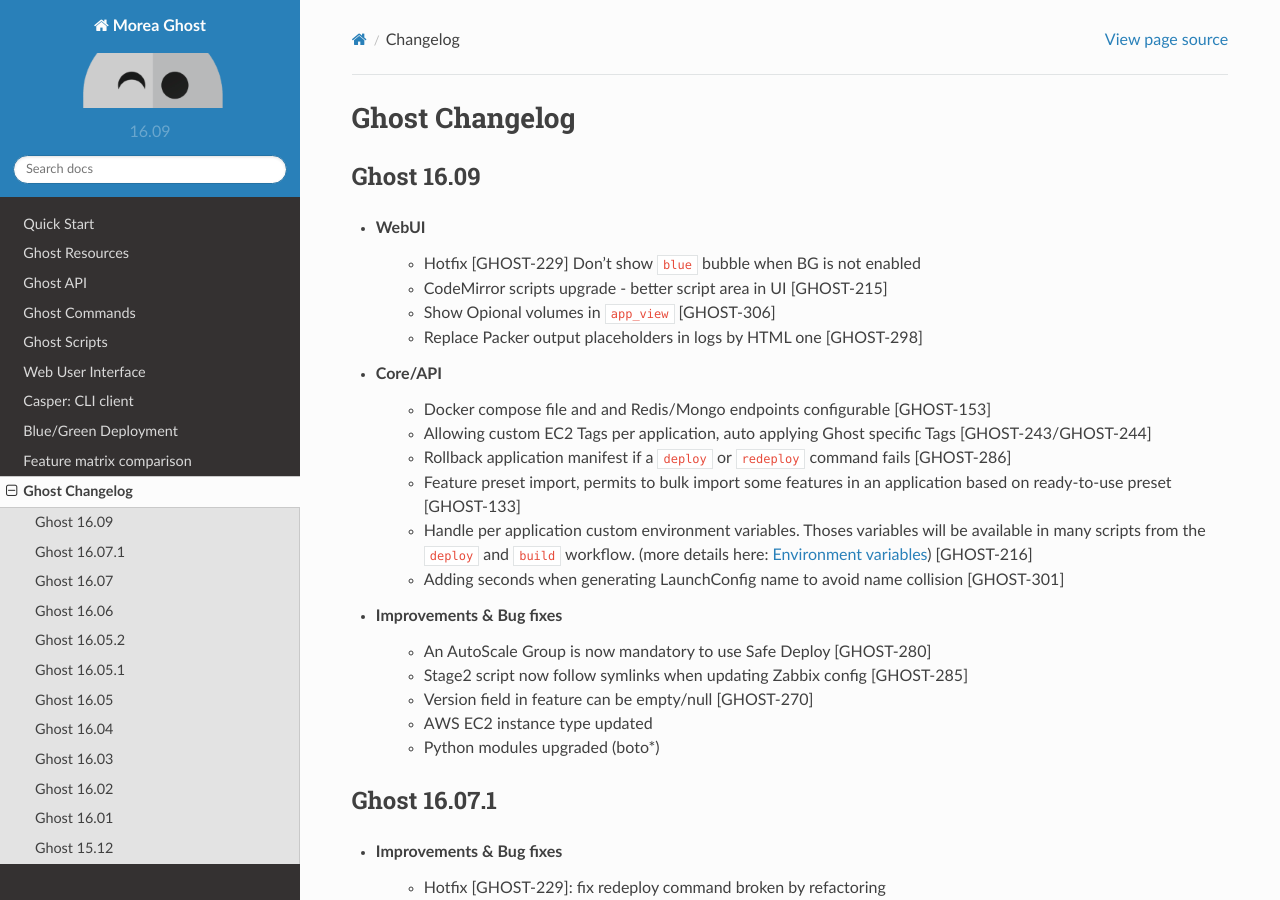
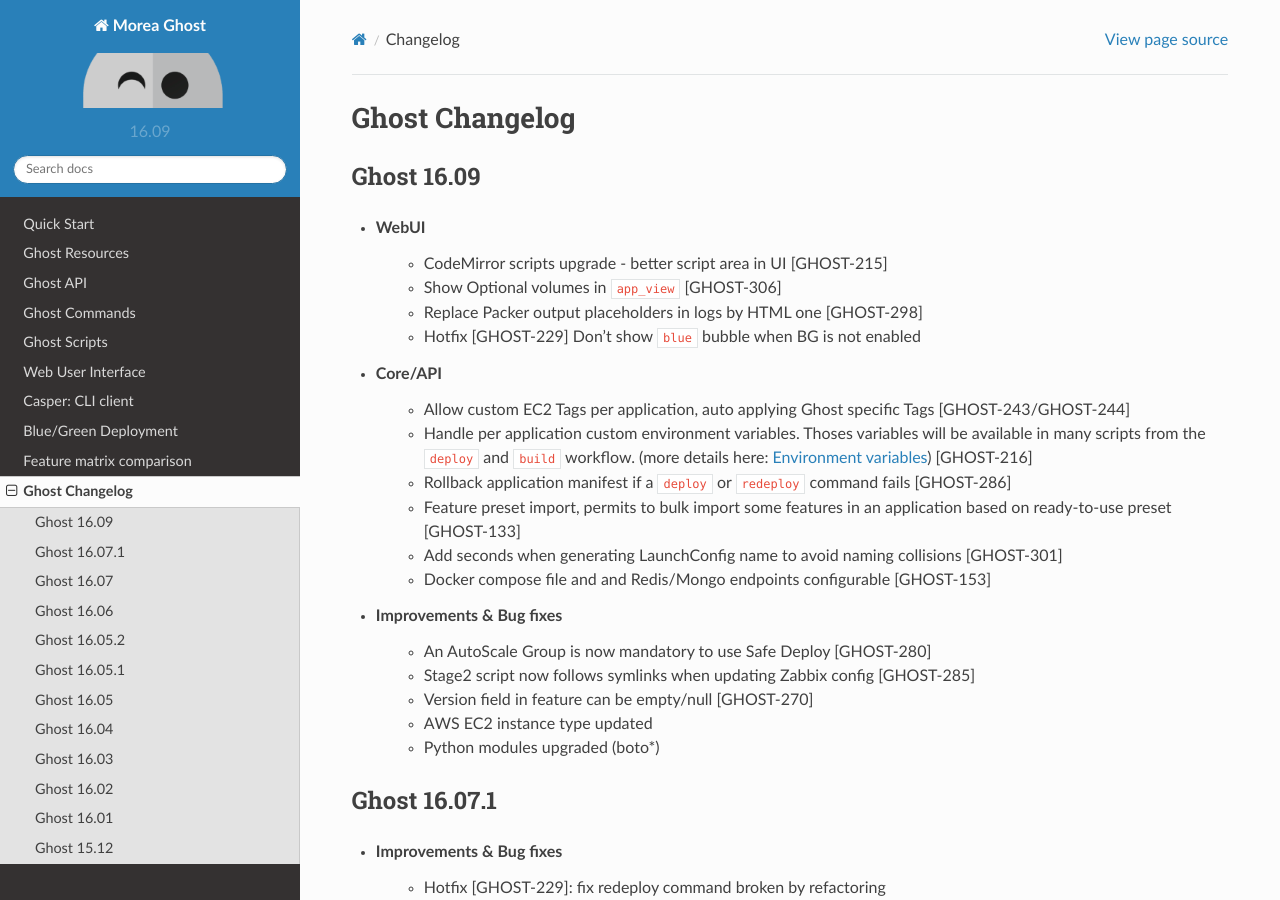
Before and after one commit to claranet/cloud-deploy-docs, a Sphinx documentation site: the page built from source/rst/changelog.rst, in a window 1280 px wide and 900 px high. Built offline with Sphinx 7.4.7 and the Read the Docs theme 2.0.0, drawn with Linux system fonts in a browser that asks for light colours.

Commit message:
Typo fix in Changelog

```diff
--- a/source/rst/changelog.rst
+++ b/source/rst/changelog.rst
@@ -12,22 +12,22 @@
 -----------
 
 * WebUI
+    - CodeMirror scripts upgrade - better script area in UI [GHOST-215]
+    - Show Optional volumes in ``app_view`` [GHOST-306]
+    - Replace Packer output placeholders in logs by HTML one [GHOST-298]
     - Hotfix [GHOST-229] Don't show ``blue`` bubble when BG is not enabled
-    - CodeMirror scripts upgrade - better script area in UI [GHOST-215]
-    - Show Opional volumes in ``app_view`` [GHOST-306]
-    - Replace Packer output placeholders in logs by HTML one [GHOST-298]
 
 * Core/API
-    - Docker compose file and and Redis/Mongo endpoints configurable [GHOST-153]
-    - Allowing custom EC2 Tags per application, auto applying Ghost specific Tags [GHOST-243/GHOST-244]
+    - Allow custom EC2 Tags per application, auto applying Ghost specific Tags [GHOST-243/GHOST-244]
+    - Handle per application custom environment variables. Thoses variables will be available in many scripts from the ``deploy`` and ``build`` workflow. (more details here: :ref:`scripts_vars`) [GHOST-216]
     - Rollback application manifest if a ``deploy`` or ``redeploy`` command fails [GHOST-286]
     - Feature preset import, permits to bulk import some features in an application based on ready-to-use preset [GHOST-133]
-    - Handle per application custom environment variables. Thoses variables will be available in many scripts from the ``deploy`` and ``build`` workflow. (more details here: :ref:`scripts_vars`) [GHOST-216]
-    - Adding seconds when generating LaunchConfig name to avoid name collision [GHOST-301]
+    - Add seconds when generating LaunchConfig name to avoid naming collisions [GHOST-301]
+    - Docker compose file and and Redis/Mongo endpoints configurable [GHOST-153]
 
 * Improvements & Bug fixes
     - An AutoScale Group is now mandatory to use Safe Deploy [GHOST-280]
-    - Stage2 script now follow symlinks when updating Zabbix config [GHOST-285]
+    - Stage2 script now follows symlinks when updating Zabbix config [GHOST-285]
     - Version field in feature can be empty/null [GHOST-270]
     - AWS EC2 instance type updated
     - Python modules upgraded (boto*)
```
